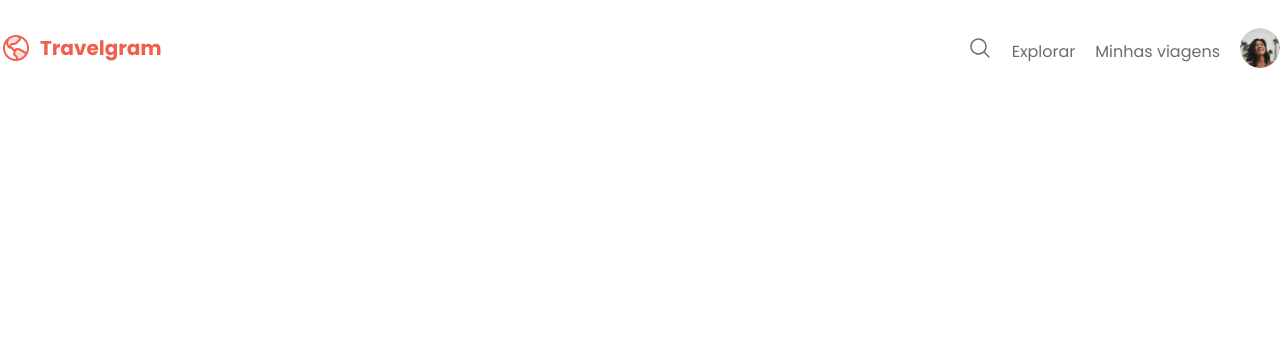
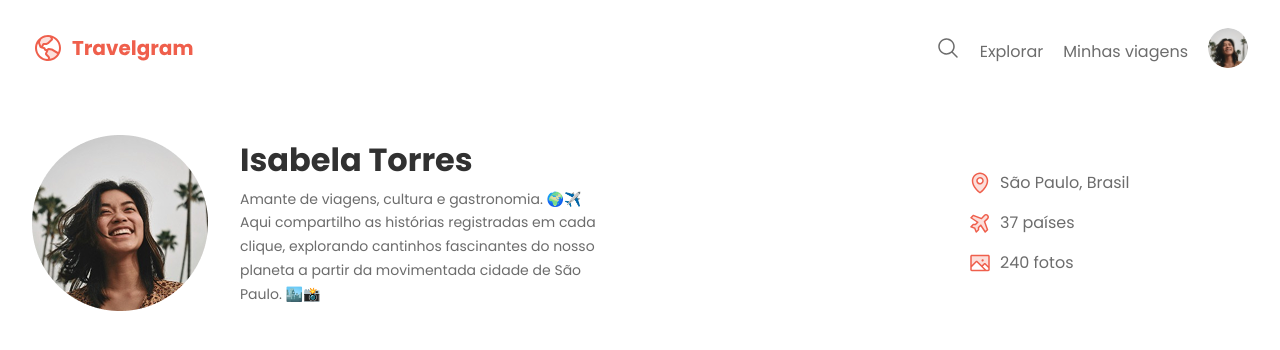
Before and after one commit to karenaraujodev/Projeto-Rocketseat-Travelgram, a plain HTML site: page index.html in a window 1280 px wide. Drawn offline with Linux system fonts and the light colour scheme; a web font is replaced by a local one.

Commit message:
header finalizado

```diff
--- a/index.html
+++ b/index.html
@@ -1,5 +1,5 @@
 <!DOCTYPE html>
-<html lang="en">
+<html lang="pt-br">
 <head>
   <meta charset="UTF-8">
   <meta name="viewport" content="width=device-width, initial-scale=1.0">
@@ -7,30 +7,55 @@
   <link rel="stylesheet" href="style.css">
   <link rel="preconnect" href="https://fonts.googleapis.com">
   <link rel="preconnect" href="https://fonts.gstatic.com" crossorigin>
-    <link href="https://fonts.googleapis.com/css2?family=Alice&family=Poppins:ital,wght@0,100;0,200;0,300;0,400;0,500;0,600;0,700;0,800;0,900;1,100;1,200;1,300;1,400;1,500;1,600;1,700;1,800;1,900&display=swap" rel="stylesheet">
+  <link href="https://fonts.googleapis.com/css2?family=Alice&family=Poppins:wght@400;500;600;700&display=swap" rel="stylesheet">
 </head>
 <body>
-    <nav class="conteiner">
+  <nav class="container">
     <a href="#" id="logo">
-            <img src="/assets/icons/Logo.svg" alt="logomarca">
+      <img src="assets/icons/Logo.svg" alt="Logomarca do Travelgram">
     </a>
     <ul id="primary-menu">
       <li>
-                <a href="#"><img src="assets/icons/MagnifyingGlass.svg" alt="icone de lupa"></a>
+        <a href="#"><img src="assets/icons/MagnifyingGlass.svg" alt="ícone de lupa"></a>
       </li>
+      <li><a href="#">Explorar</a></li>
+      <li><a href="#">Minhas viagens</a></li>
       <li>
-                <a href="#">Explorar</a>
-            </li>
-            <li>
-                <a href="#">Minhas viagens</a>
-            </li>
-            <li>
-                <a href="#"><img src="assets/images/Profile pic.png" alt="foto de isabela"></a>
+        <a href="#"><img src="assets/images/Profile pic.png" alt="Foto de perfil de Isabela"></a>
       </li>
     </ul>
   </nav>
+
   <header>
+    <div class="container">
+      <!-- Bloco do perfil -->
+      <div id="profile">
+        <img src="assets/images/Profile pic.png" alt="Imagem de Isabela">
+        <div>
+          <h1>Isabela Torres</h1>
+          <p>
+            Amante de viagens, cultura e gastronomia. 🌍✈️ <br>
+            Aqui compartilho as histórias registradas em cada clique, explorando cantinhos fascinantes do nosso planeta a partir da movimentada cidade de São Paulo. 🏙️📸
+          </p>
+        </div>
+      </div>
 
+      <!-- Bloco de informações -->
+      <ul id="info">
+        <li>
+          <img src="assets/icons/MapPin.svg" alt="ícone de mapa">
+          <span>São Paulo, Brasil</span>
+        </li>
+        <li>
+          <img src="assets/icons/AirplaneTilt.svg" alt="ícone de avião">
+          <span>37 países</span>
+        </li>
+        <li>
+          <img src="assets/icons/Image.svg" alt="ícone de imagem">
+          <span>240 fotos</span>
+        </li>
+      </ul>
+    </div>
   </header>
 </body>
 </html>
--- a/style.css
+++ b/style.css
@@ -16,8 +16,8 @@
     --font-family: "Poppins", sans-serif;
     --text-lg: bold 32px/125% var(--font-family);
     --text: 16px/150% var(--font-family);
-    --text-md: 14px/175% var(--font-family);
-    --text-sm: 12px/175% var(--font-family);
+    --text-md: 14px/170% var(--font-family);
+    --text-sm: 12px/170% var(--font-family);
 }
 
 body {
@@ -63,3 +63,46 @@ a:hover {
     max-width: 1280px;
     margin-inline: auto;
 }
+
+header {
+    padding-block: 32px;
+}
+
+header .container {
+    display: flex;
+    align-items: center;
+    justify-content: space-between;
+}
+
+#profile {
+    display: flex;
+    align-items: center;
+    gap: 32px;
+}
+
+#profile > div {
+    max-width: 384px;
+}
+
+#profile h1 {
+    font: var(--text-lg);
+    color: var(--text-color-primary);
+    margin-bottom: 8px;
+}
+
+#profile p {
+    font: var(--text-md);
+}
+
+#info {
+    list-style: none;
+    display: flex;
+    flex-direction: column;
+    gap: 16px;
+    width: 280px;
+}
+#info li {
+    display: flex;
+    align-items: center;
+    gap: 8px;
+}
```
Lines whose indentation alone changed are shown as unchanged.
